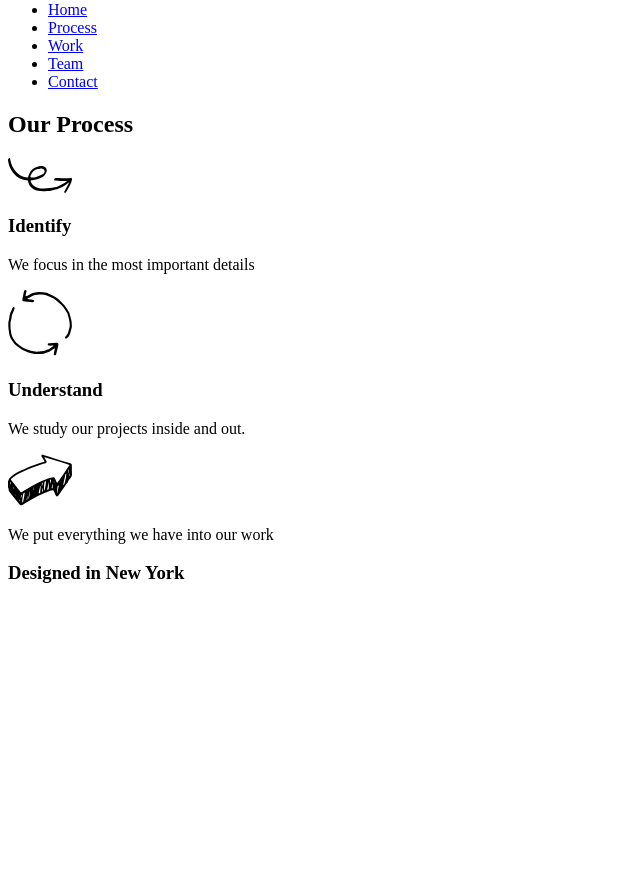
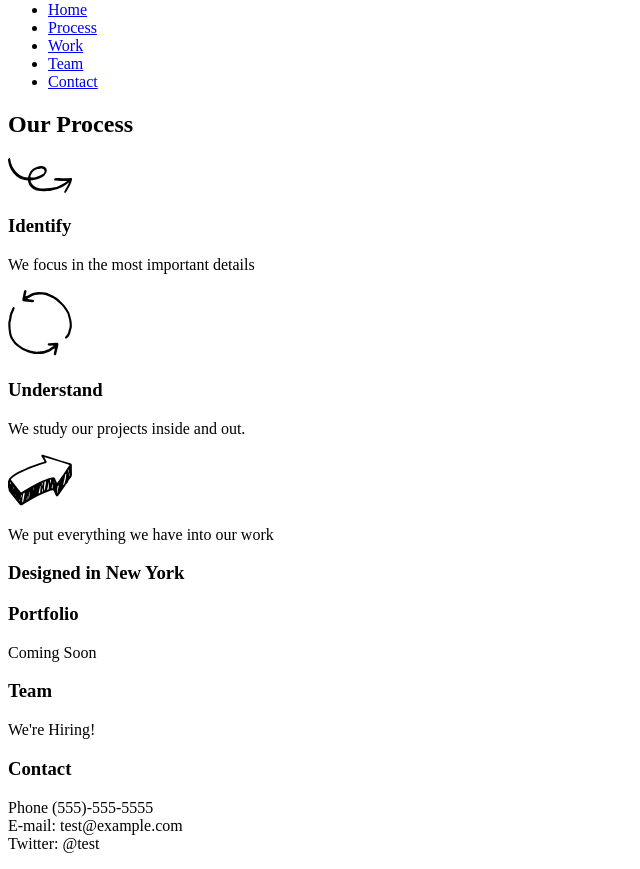
Before and after one commit to martincaddy/broadwaydesign, a plain HTML site: page index.html in a window 1280 px wide. Shown: the part 79-948 px from the top of the page, without its empty margins (0-640 px from the left). Before the commit the page ends 800 px from the top, so only its background shows below. Drawn offline with Linux system fonts and the light colour scheme.

Commit message:
HTML complete - footer

```diff
--- a/index.html
+++ b/index.html
@@ -30,8 +30,19 @@
     </div>
 
   <div id="work">
-  <h3>Designed in New York</h3>
-  <div>
+  <h3 id="design">Designed in New York</h3>
+    <h3>Portfolio</h3>
+    <p>Coming Soon<p>
+  </div>
+
+  <div id="team">
+    <h3>Team</h3>
+    <p>We're Hiring!</p>
+  </div>
+
+  <div id="contact">
+    <h3>Contact</h3>
+    <p>Phone (555)-555-5555<br>E-mail: test@example.com<br>Twitter: @test</p>
 
 
   </body>
```
